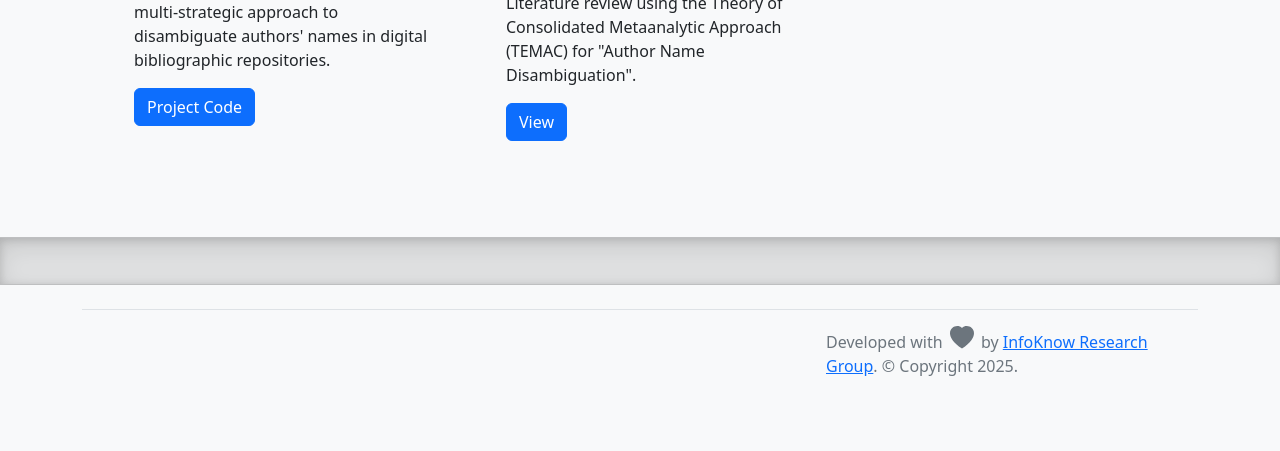
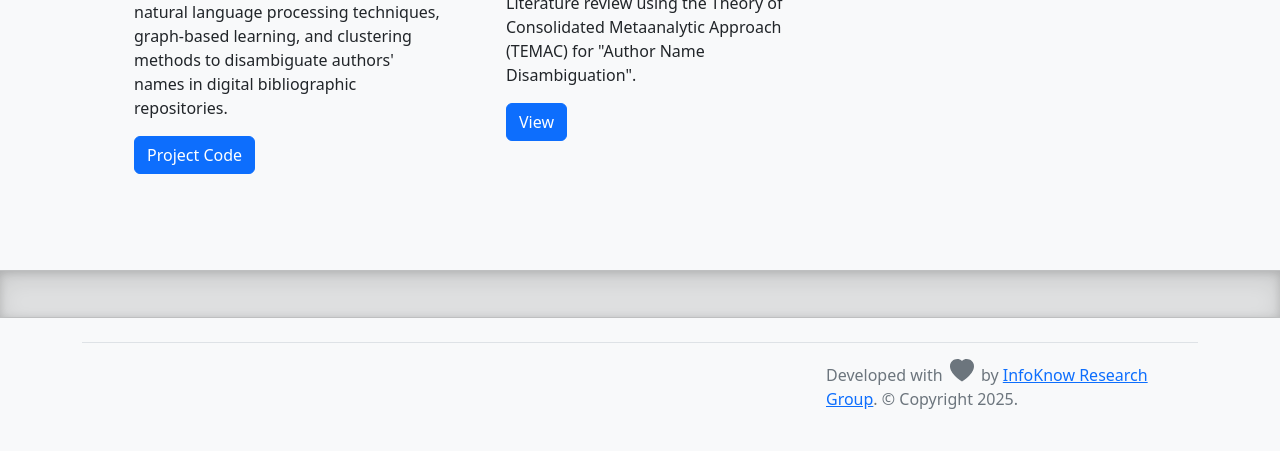
Before and after one commit to natansr/AND-TEMAC, a plain HTML site: page index.html in a window 1280 px wide. Shown: the part 392-843 px from the top of the page. Before the commit the page ends 810 px from the top, so only its background shows below. Drawn offline with nearby package versions, Linux system fonts and the light colour scheme.

Commit message:
update_index

```diff
--- a/index.html
+++ b/index.html
@@ -174,8 +174,8 @@
         </div>
         <div>
           <h2></h2>
-          <p>The Authomatic Disambiguation Author Name (ADAN) is a project that uses a multi-strategic approach to disambiguate authors' names in digital bibliographic repositories.</p>
-          <a href="https://gitlab.com/InfoKnow/SocialNetwork/sci_clan/adan" class="btn btn-primary">
+          <p>The Automatic Disambiguation Author Name (ADAN) is a project that integrates natural language processing techniques, graph-based learning, and clustering methods to disambiguate authors' names in digital bibliographic repositories.</p>
+          <a href="https://github.com/natansr/adan.git" class="btn btn-primary">
             Project Code
           </a>
         </div>
```
Also changed, not shown: 1 other file.
